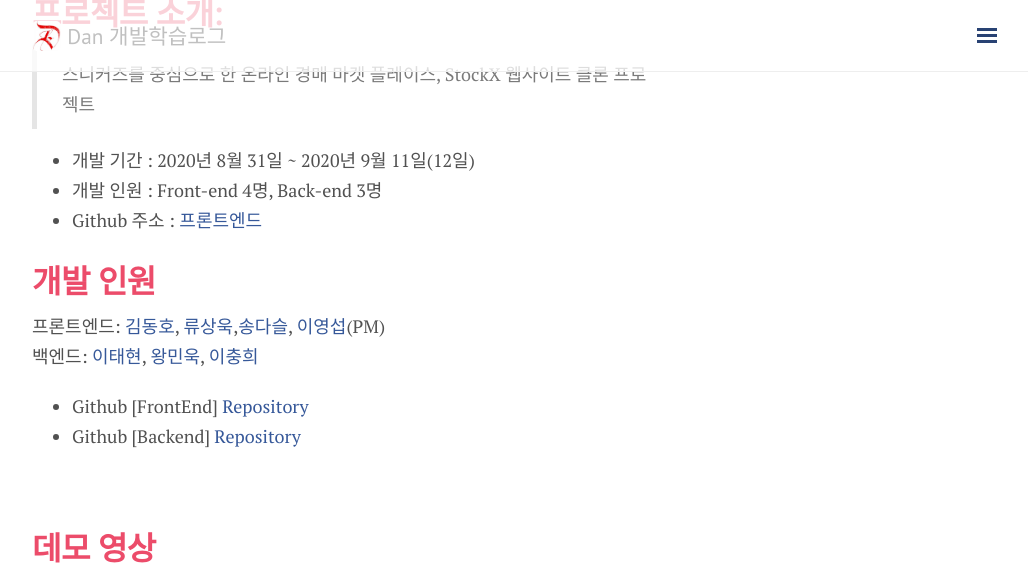
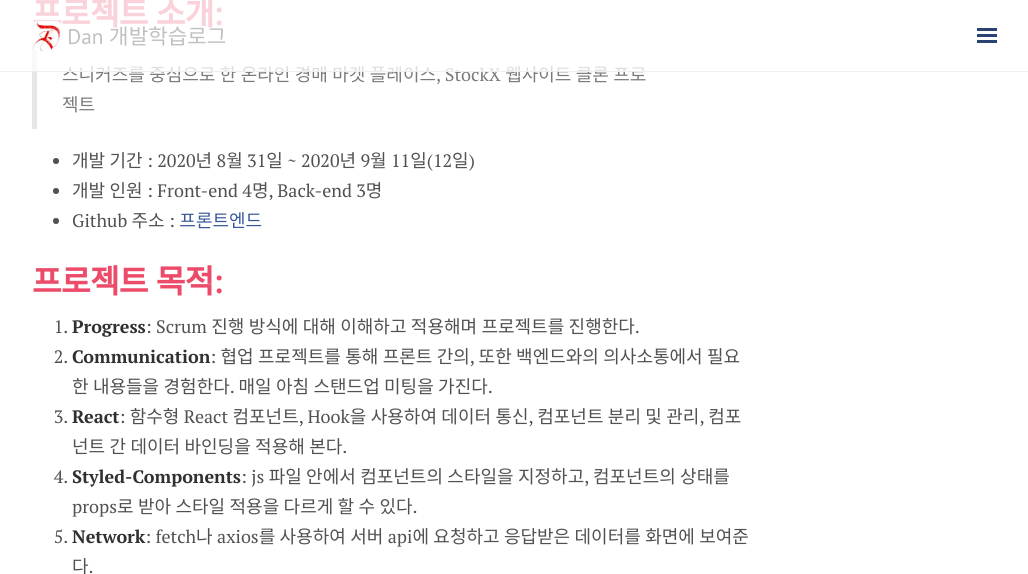
Before and after one commit to aleatorik/aleatorik.github.io, a Jekyll site: the page built from _posts/2020-09-18-review-second-team-project.md, in a window 1280 px wide and 900 px high, scrolled down 291 px, cut to the strip 0-574 px from the top of the window. Shown: the whole strip, without its empty margins (248-1276 px from the left). Built offline with Jekyll 4.4.1, drawn with Linux system fonts in a browser that asks for light colours; nearby versions of some CDN libraries; comment, search, counter and statistics services are not loaded.

Commit message:
add: Project objectives

```diff
--- a/_posts/2020-09-18-review-second-team-project.md
+++ b/_posts/2020-09-18-review-second-team-project.md
@@ -14,6 +14,14 @@
 - 개발 기간 : 2020년 8월 31일 ~ 2020년 9월 11일(12일)<br>
 - 개발 인원 : Front-end 4명, Back-end 3명<br>
 - Github 주소 : [프론트엔드](https://github.com/aleatorik/westock)
+
+# 프로젝트 목적:
+
+1. **Progress**: Scrum 진행 방식에 대해 이해하고 적용해며 프로젝트를 진행한다.
+2. **Communication**: 협업 프로젝트를 통해 프론트 간의, 또한 백엔드와의 의사소통에서 필요한 내용들을 경험한다. 매일 아침 스탠드업 미팅을 가진다.
+3. **React**: 함수형 React 컴포넌트, Hook을 사용하여 데이터 통신, 컴포넌트 분리 및 관리, 컴포넌트 간 데이터 바인딩을 적용해 본다.
+4. **Styled-Components**: js 파일 안에서 컴포넌트의 스타일을 지정하고, 컴포넌트의 상태를 props로 받아 스타일 적용을 다르게 할 수 있다.
+5. **Network**: fetch나 axios를 사용하여 서버 api에 요청하고 응답받은 데이터를 화면에 보여준다.
 
 # 개발 인원
 
```
